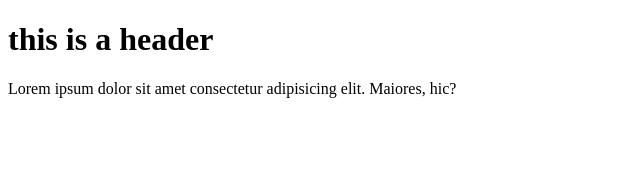
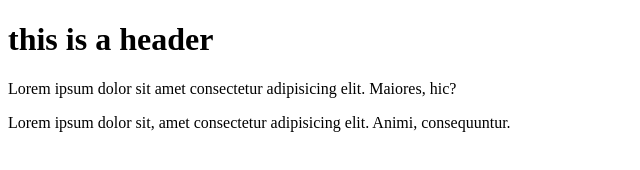
Before and after one commit to countrygurt/git-test, a plain HTML site: page index.html in a window 1280 px wide. Shown: the whole page, without its empty margins (0-640 px from the left). Drawn offline with Linux system fonts and the light colour scheme.

Commit message:
third commit

```diff
--- a/index.html
+++ b/index.html
@@ -9,5 +9,6 @@
 <body>
     <h1>this is a header</h1>
     <p>Lorem ipsum dolor sit amet consectetur adipisicing elit. Maiores, hic?</p>
+    <p>Lorem ipsum dolor sit, amet consectetur adipisicing elit. Animi, consequuntur.</p>
 </body>
 </html>
```
